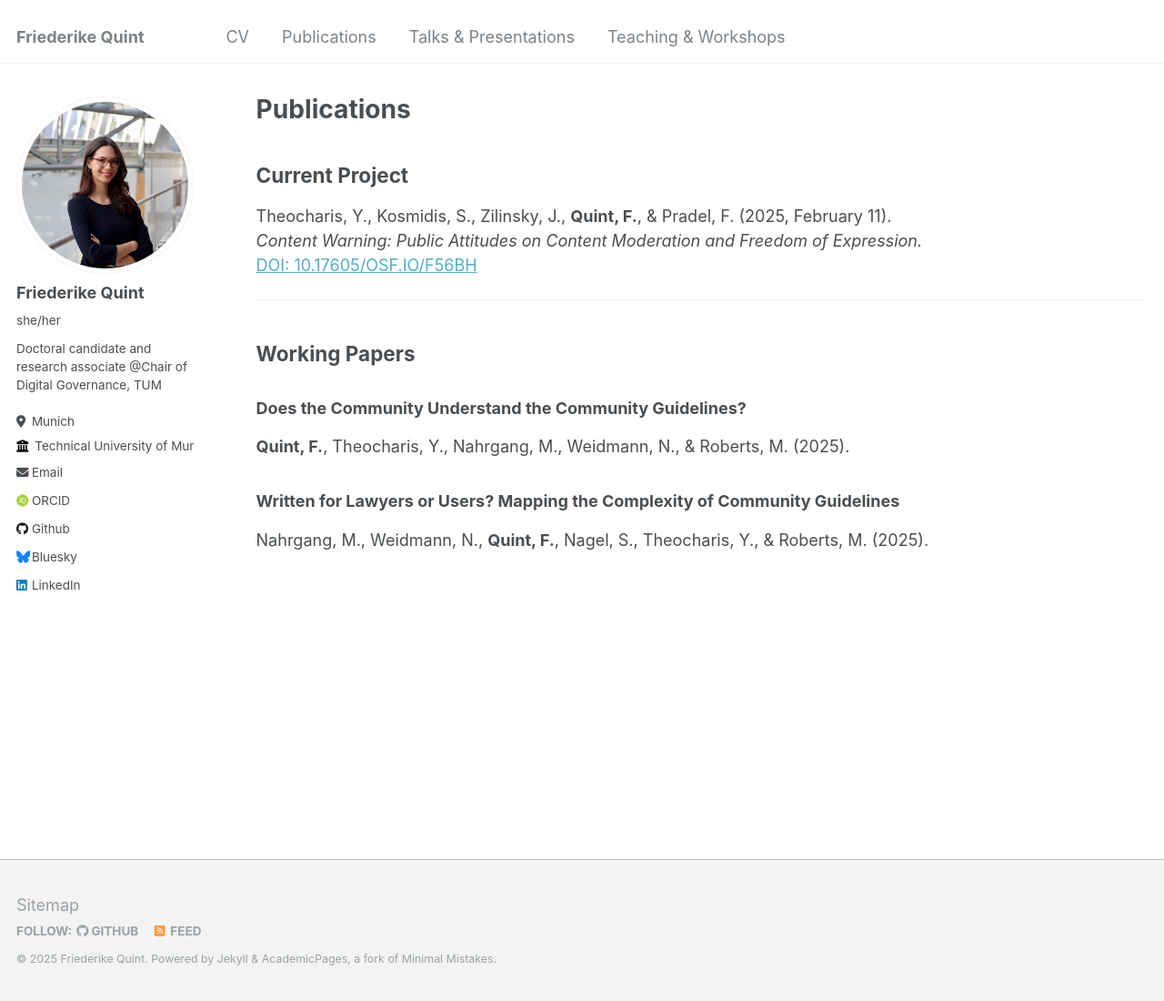
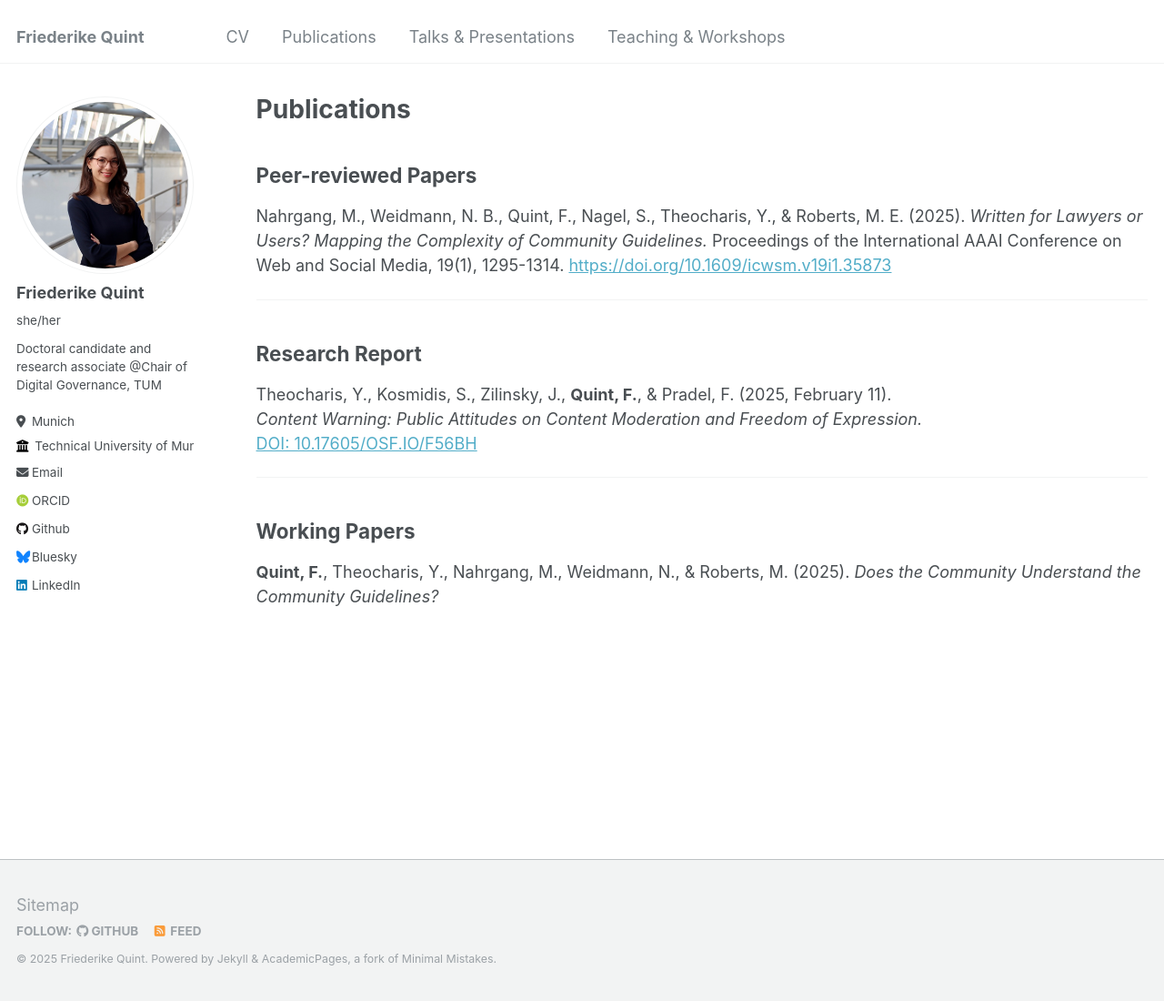
Before and after one commit to friederikequint/friederikequint.github.io, a Jekyll site: the page built from _pages/publications.md, in a window 1280 px wide and 1100 px high. Shown: the whole window at 91% size. Built offline with Jekyll 4.4.1, drawn with Linux system fonts in a browser that asks for light colours; some web fonts are replaced.

Commit message:
Update publications.md

```diff
--- a/_pages/publications.md
+++ b/_pages/publications.md
@@ -5,7 +5,14 @@ permalink: /publications/
 author_profile: true
 ---
 
-## Current Project
+## Peer-reviewed Papers
+
+Nahrgang, M., Weidmann, N. B., Quint, F., Nagel, S., Theocharis, Y., & Roberts, M. E. (2025). *Written for Lawyers or Users? Mapping the Complexity of Community Guidelines.*
+Proceedings of the International AAAI Conference on Web and Social Media, 19(1), 1295-1314. [https://doi.org/10.1609/icwsm.v19i1.35873](https://doi.org/10.1609/icwsm.v19i1.35873){:target="_blank"}
+
+---
+
+## Research Report
 
 Theocharis, Y., Kosmidis, S., Zilinsky, J., **Quint, F.**, & Pradel, F. (2025, February 11).
 *Content Warning: Public Attitudes on Content Moderation and Freedom of Expression.*
```
Also changed, not shown: other parts of _pages/publications.md (+1 -6 lines).
